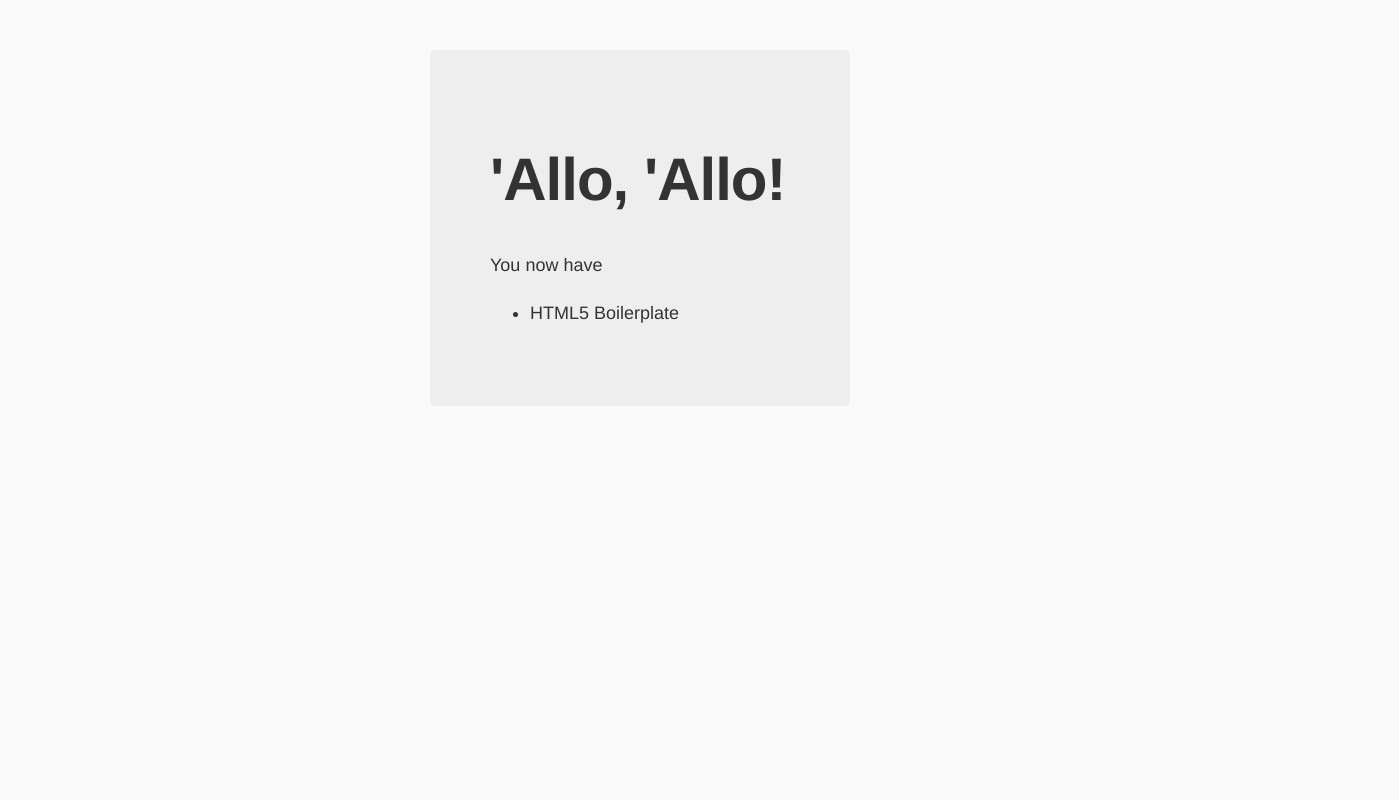
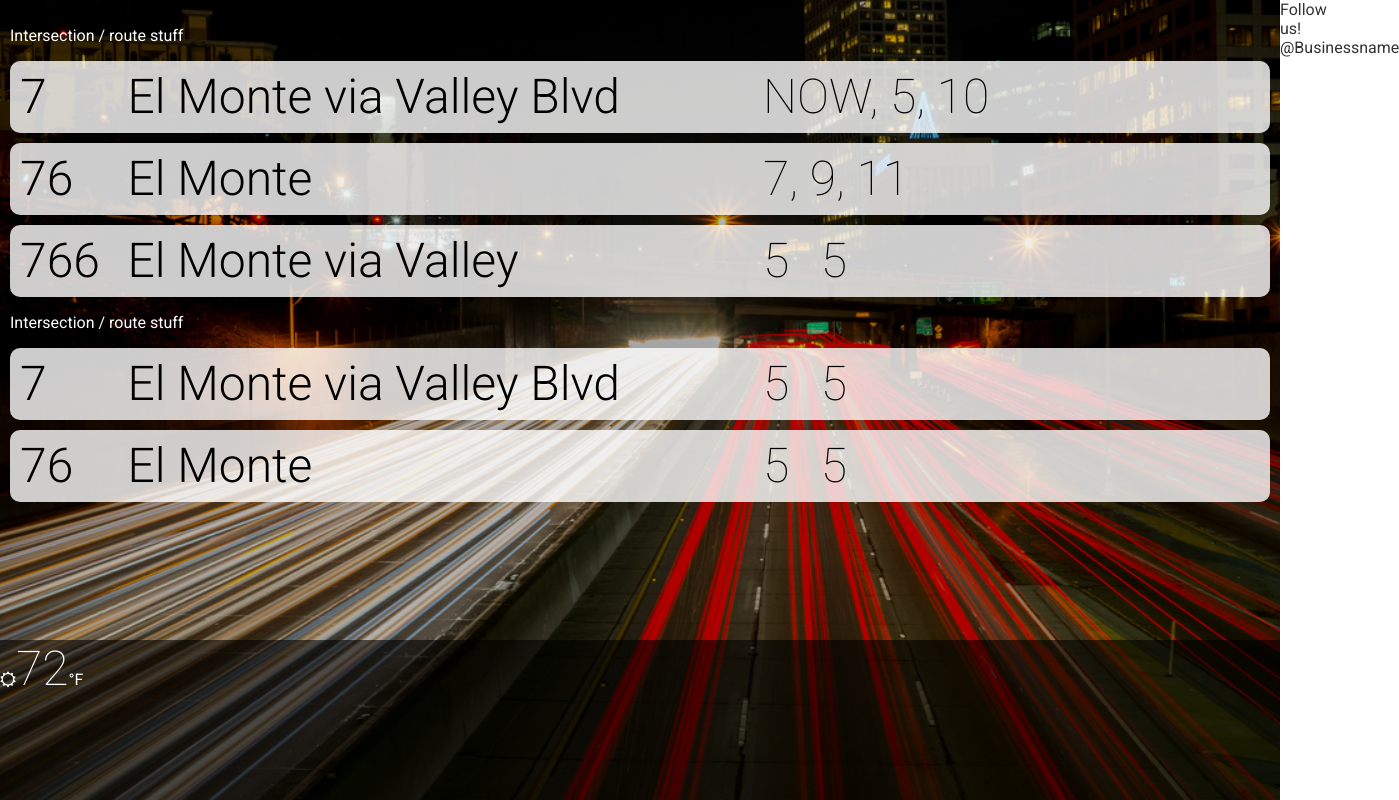
Before and after one commit to bertday/goview, a website: page app/index.html in a window 1280 px wide. Shown: the whole page, 1399 px wide, since content can reach past the window. Drawn offline with nearby package versions, Linux system fonts and the light colour scheme; files that its build step writes are made by us from their sources.

Commit message:
Some static front-end stuff

```diff
--- a/app/index.html
+++ b/app/index.html
@@ -6,6 +6,7 @@
         <meta name="description" content="">
         <meta name="viewport" content="width=device-width">
         <link rel="shortcut icon" href="/favicon.ico">
+        <link href='http://fonts.googleapis.com/css?family=Roboto:400,100,500,700,900,100italic,300,300italic,400italic,500italic,700italic,900italic' rel='stylesheet' type='text/css'>
         <!-- Place favicon.ico and apple-touch-icon.png in the root directory -->
         <!-- build:css styles/vendor.css -->
         <!-- bower:css -->
@@ -14,6 +15,7 @@
         <!-- endbuild -->
         <!-- build:css(.tmp) styles/main.css -->
         <link rel="stylesheet" href="styles/main.css">
+        <link href="//netdna.bootstrapcdn.com/font-awesome/4.1.0/css/font-awesome.min.css" rel="stylesheet">
         <!-- endbuild -->
     </head>
     <body>
@@ -21,17 +23,30 @@
             <p class="browsehappy">You are using an <strong>outdated</strong> browser. Please <a href="http://browsehappy.com/">upgrade your browser</a> to improve your experience.</p>
         <![endif]-->
 
+        <div id="leftcol">
+            <div id="transit">
+                <p>Intersection / route stuff</p>
+                <div class="route"><span class="route-number">7</span> <span class="route-name">El Monte via Valley Blvd</span> <span class="eta">NOW, 5, 10</span>
+                </div>
+                <div class="route"><span class="route-number">76</span> <span class="route-name">El Monte</span> <span class="eta">7, 9, 11</span>
+                </div>
+                <div class="route"><span class="route-number">766</span> <span class="route-name">El Monte via Valley</span> <span class="eta">5</span> <span class="eta-next">5</span>
+                </div>
 
-        <div class="hero-unit">
-          <h1>'Allo, 'Allo!</h1>
-          <p>You now have</p>
-          <ul>
-            <li>HTML5 Boilerplate</li>
-
-
-          </ul>
+                <p>Intersection / route stuff</p>
+                <div class="route"><span class="route-number">7</span> <span class="route-name">El Monte via Valley Blvd</span> <span class="eta">5</span> <span class="eta-next">5</span>
+                </div>
+                <div class="route"><span class="route-number">76</span> <span class="route-name">El Monte</span> <span class="eta">5</span> <span class="eta-next">5</span>
+                </div>
+            </div>
+            <div id="weather">
+                <i class="fa fa-sun-o weather-icon"></i><span class="temp">72</span><span class="temp-unit">°F</span>
+            </div>
         </div>
 
+        <div id="rightcol">
+            Follow us! @Businessname
+        </div>
 
         <!-- build:js scripts/vendor.js -->
         <!-- bower:js -->
--- a/app/styles/main.css
+++ b/app/styles/main.css
@@ -1,7 +1,11 @@
 body {
-    background: #fafafa;
-    font-family: "Helvetica Neue", Helvetica, Arial, sans-serif;
+    /*background: #fafafa;*/
+    background: url('/images/bg_losangeles.jpg') no-repeat center center fixed;
+    background-size: cover;
+    font-family: 'Roboto', Helvetica, Arial, sans-serif;
     color: #333;
+    margin: 0;
+    padding: 0;
 }
 
 .hero-unit {
@@ -27,3 +31,97 @@
     color: #000;
     padding: 0.2em 0;
 }
+
+#leftcol {
+    width: 100%;
+    height: 100vh;
+    /*background-color: pink;*/
+    float: left;
+}
+
+#rightcol {
+    width: 0%;
+    height: 100vh;
+    /*background-color: white;*/
+    float: right;
+}
+
+#content {
+
+}
+
+
+
+#transit {
+    background-color: rgba(0,0,0,0.3);
+    height: 80vh;
+    width: 100%;
+    overflow: hidden;
+    /*padding: 1em;*/
+    padding: 10px;
+    color: white;
+    box-sizing: border-box;
+}
+
+#weather {
+    background-color: rgba(0,0,0,0.7);
+    height: 20vh;
+    color: white;
+}
+
+.route {
+    background-color: rgba(255,255,255,0.8);
+    width: 100%;
+    height: 1.5em;
+    line-height: 1.5em;
+    font-weight: 200;
+    font-size: 3em;
+    margin-bottom: 10px;
+    border-radius: 10px;
+    color: black;
+
+}
+
+.weather-icon {
+    font-size: 3em;
+    color: white;
+
+}
+
+.temp {
+    font-size: 3em;
+    font-weight: 200;
+}
+
+.temp-unit {
+}
+
+.route-number {
+    font-weight: 300;
+    display: inline-block;
+    width: 2em;
+    padding-left: 10px;
+
+}
+
+.route-name {
+    font-weight: 300;
+    display: inline-block;
+    width: 13em;
+}
+
+.eta {
+    /*display: inline-block;*/
+    width: 2em;
+    font-weight: 200;
+    padding-right: 10px;
+}
+
+.eta-next {
+    display: inline-block;
+    width: 2em;
+    padding: 0 10px 0 10px;
+    font-weight: 200;
+}
+
+/*400,100,500,700,900,100italic,300,300italic,400italic,500italic,700italic,900italic*/
```
Also changed, not shown: app/geolocate.html (added, +26 -0 lines), app/images/bg_losangeles.jpg (added).
